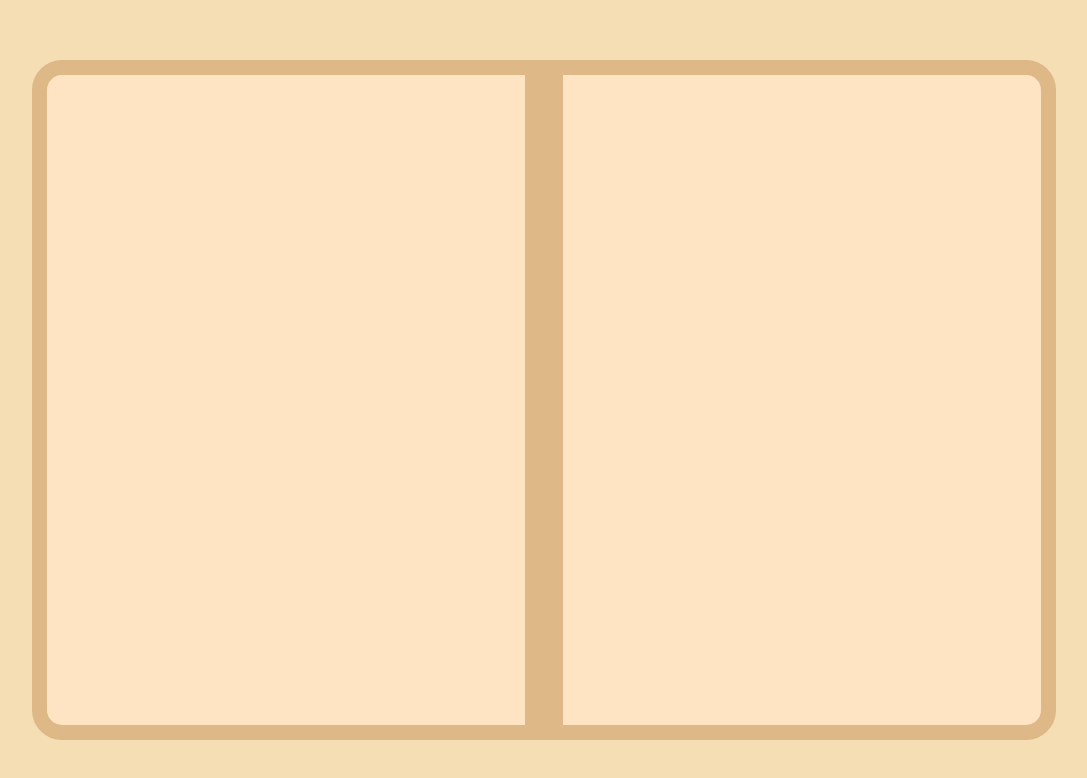
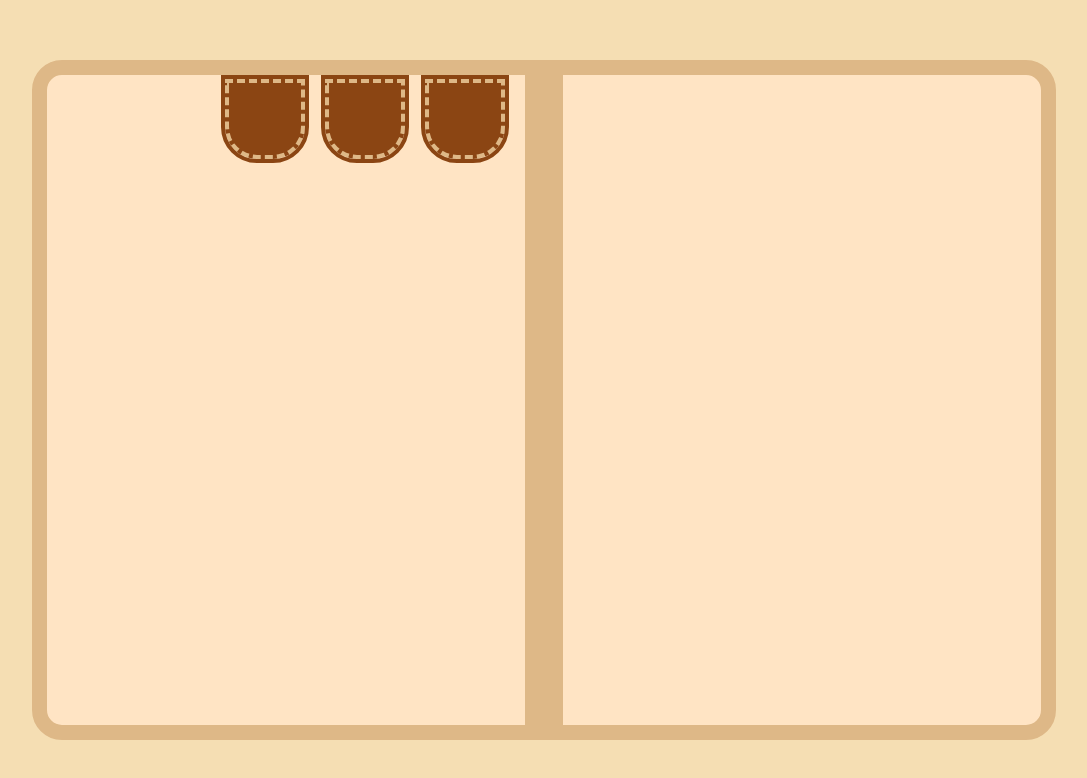
Before and after one commit to ConstintCreations/Vana, a Next.js app: page / in a window 1280 px wide. Shown: the top 778 px of the page, without its empty margins (96-1183 px from the left). Built offline with nearby package versions, Linux system fonts and the light colour scheme.

Commit message:
Created a SectionButton component

```diff
--- /dev/null
+++ b/src/app/components/sectionButton.tsx
@@ -0,0 +1,7 @@
+export default function SectionButton() {
+    return (
+        <button className="bg-saddlebrown w-20 h-20 rounded-b-4xl outline-4 outline-saddlebrown border-burlywood border-4 border-dashed p-3 cursor-pointer transition-colors duration-300 hover:bg-sienna hover:outline-sienna hover:border-bisque">
+
+        </button>
+    )
+}
--- a/src/app/globals.css
+++ b/src/app/globals.css
@@ -40,6 +40,9 @@ body {
   background: var(--background);
   color: var(--foreground);
   font-family: Arial, Helvetica, sans-serif;
+  box-sizing: border-box;
+  margin: 0px;
+  padding: 0px;
 }
 
 @layer base {
--- a/src/app/page.tsx
+++ b/src/app/page.tsx
@@ -1,9 +1,15 @@
+import SectionButton from "./components/sectionButton";
+
 export default function Home() {
   return (
       <main className="fixed w-full h-full overflow-hidden grid place-items-center bg-wheat">
         <div className="bg-bisque border-15 border-burlywood w-[80vw] h-[85vh] rounded-[30px] flex flex-row">
-          <div className="page-left page">
-
+          <div className="page-left page flex flex-col">
+            <div className="flex flex-row-reverse py-[4px] px-5 gap-5">
+              <SectionButton />
+              <SectionButton />
+              <SectionButton />
+            </div>
           </div>
           <div className="bg-burlywood w-[8%] h-full"></div>
           <div className="page-right page">
```
